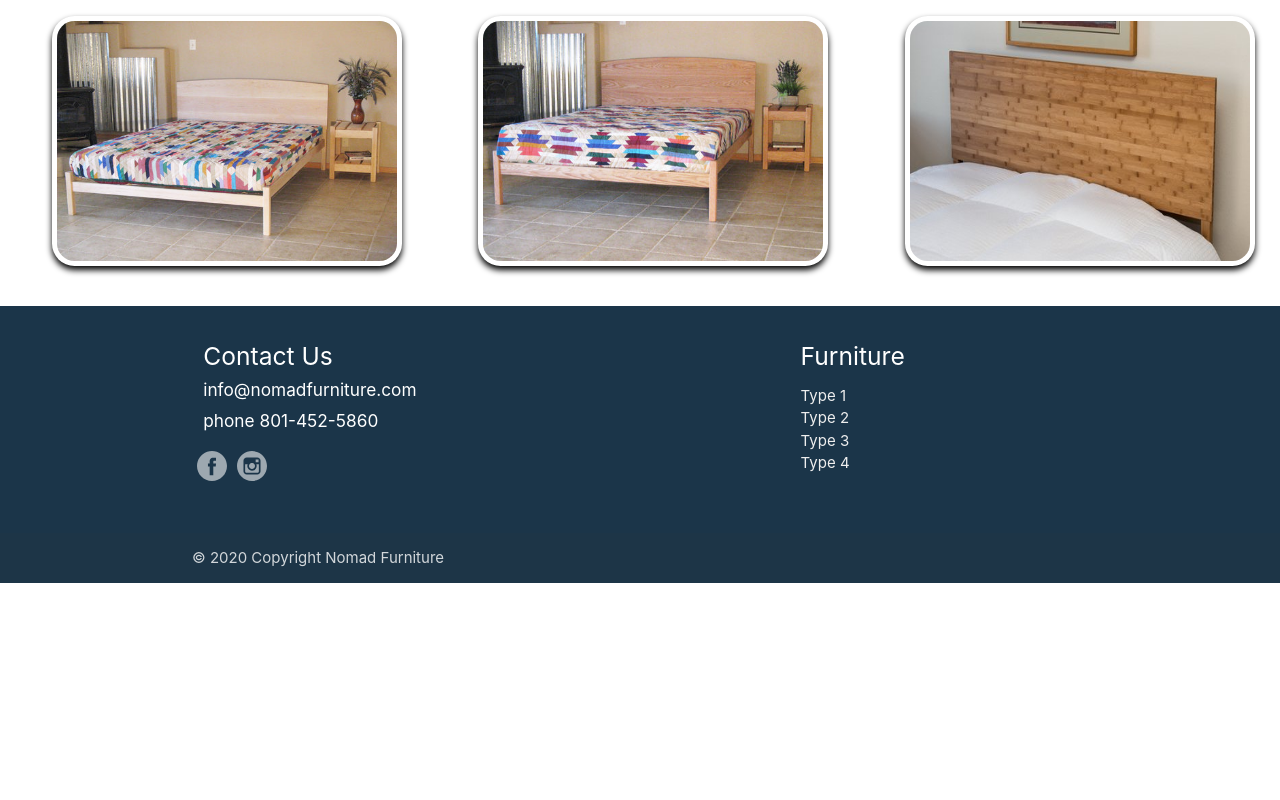
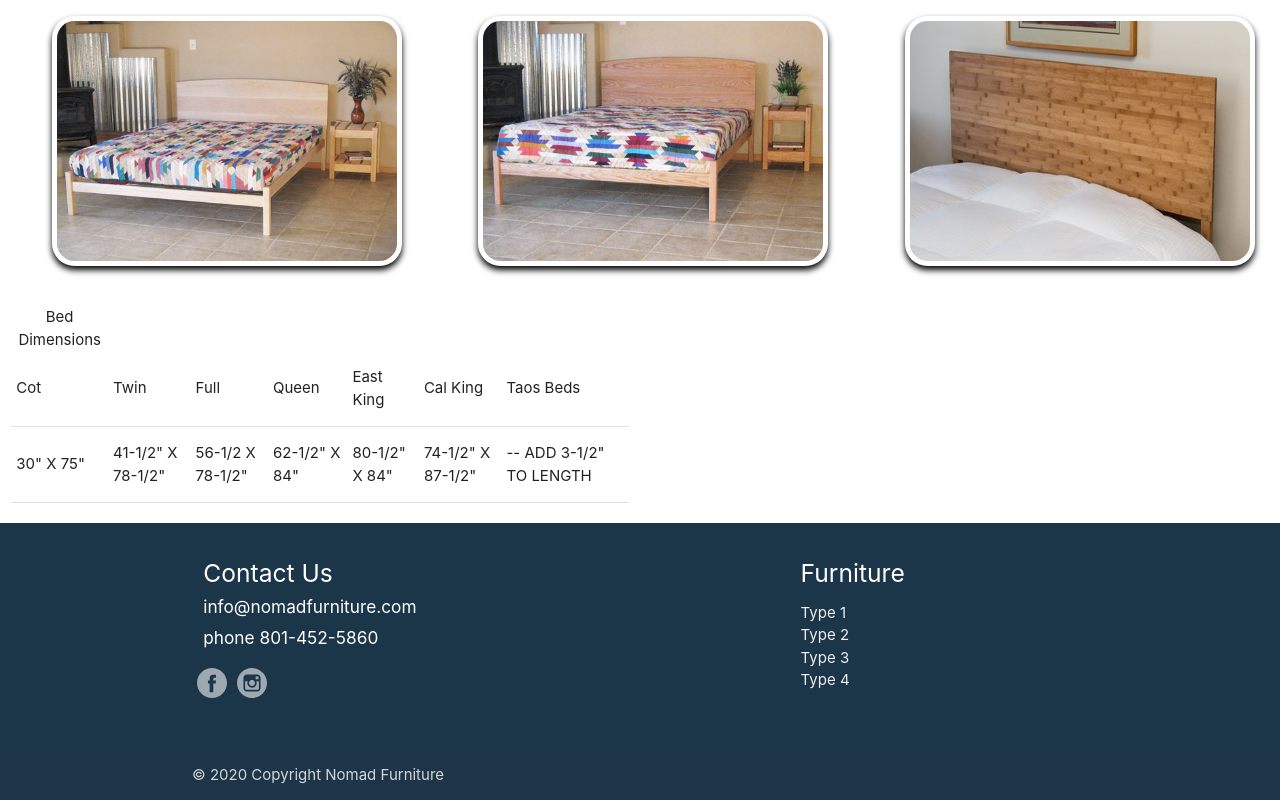
Before and after one commit to NOEL86/nomad, a React (Create React App) app in the folder client/: page / in a window 1280 px wide. Shown: the part 2342-3142 px from the top of the page. Before the commit the page ends 2925 px from the top, so only its background shows below. Built offline with nearby package versions, Linux system fonts and the light colour scheme.

Commit message:
adding more content

```diff
--- /dev/null
+++ b/client/src/Components/Dimensions.jsx
@@ -0,0 +1,52 @@
+import React, { Component } from "react";
+import { Link } from "react-router-dom";
+import M from "materialize-css";
+import "./Footer.css";
+
+class Dimensions extends Component {
+  constructor(props) {
+    super(props);
+    this.state = {};
+  }
+
+  componentDidMount() {
+    M.AutoInit();
+  }
+  render() {
+    return (
+      <div>
+        {/* <div className="row">
+          <div className="col s12 m12 l12">
+            <h5 style={{ textAlign: "center" }}>Bed Dimensions</h5>
+          </div>
+        </div> */}
+        <div className="row">
+          <div style={{ marginLeft: "0" }} className="col s12 m6 l6 offset-m3">
+            <table>
+              <thead style={{ textAlign: "center" }}>Bed Dimensions</thead>
+              <tr>
+                <td>Cot</td>
+                <td>Twin</td>
+                <td>Full</td>
+                <td>Queen</td>
+                <td>East King</td>
+                <td>Cal King</td>
+                <td>Taos Beds</td>
+              </tr>
+              <tr>
+                <td>30" X 75"</td>
+                <td>41-1/2" X 78-1/2"</td>
+                <td>56-1/2 X 78-1/2"</td>
+                <td>62-1/2" X 84"</td>
+                <td>80-1/2" X 84"</td>
+                <td>74-1/2" X 87-1/2"</td>
+                <td>-- ADD 3-1/2" TO LENGTH</td>
+              </tr>
+            </table>
+          </div>
+        </div>
+      </div>
+    );
+  }
+}
+export default Dimensions;
--- a/client/src/Pages/Main.jsx
+++ b/client/src/Pages/Main.jsx
@@ -3,6 +3,7 @@ import Nav from "../Components/Nav";
 import "./css/main.css";
 import Furniture from "../Components/Furniture";
 import Footer from "../Components/Footer";
+import Dimensions from "../Components/Dimensions";
 
 class Main extends Component {
   state = {};
@@ -22,6 +23,7 @@ class Main extends Component {
           <Nav />
         </div>
         <Furniture />
+        <Dimensions />
         <Footer />
       </div>
     );
```
